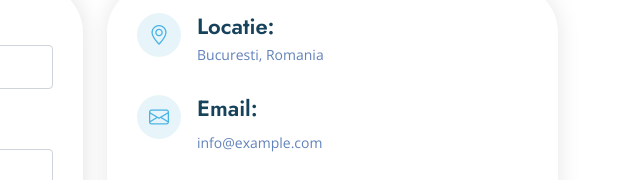
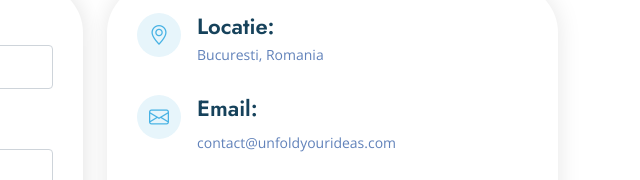
Before and after one commit to Ferferite/unfoldyourideas-website, a plain HTML site: page index.html in a window 1280 px wide. Shown: the part 5820-6000 px from the top of the page, 640-1280 px from the left. Drawn offline with nearby package versions, Linux system fonts and the light colour scheme.

Commit message:
Update index.html

```diff
--- a/index.html
+++ b/index.html
@@ -529,7 +529,7 @@
               <div class="email">
                 <i class="bi bi-envelope"></i>
                 <h4>Email:</h4>
-                <p>info@example.com</p>
+                <p>contact@unfoldyourideas.com</p>
               </div>
 
               <div class="phone">
```
